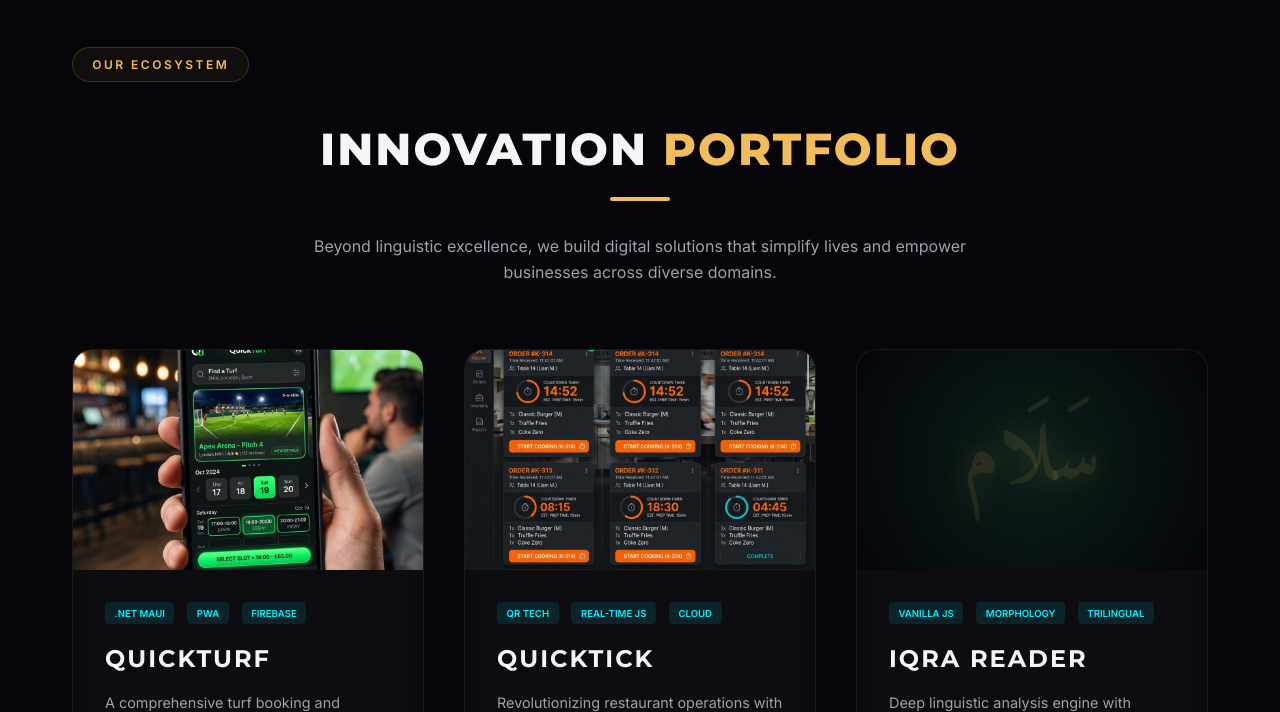
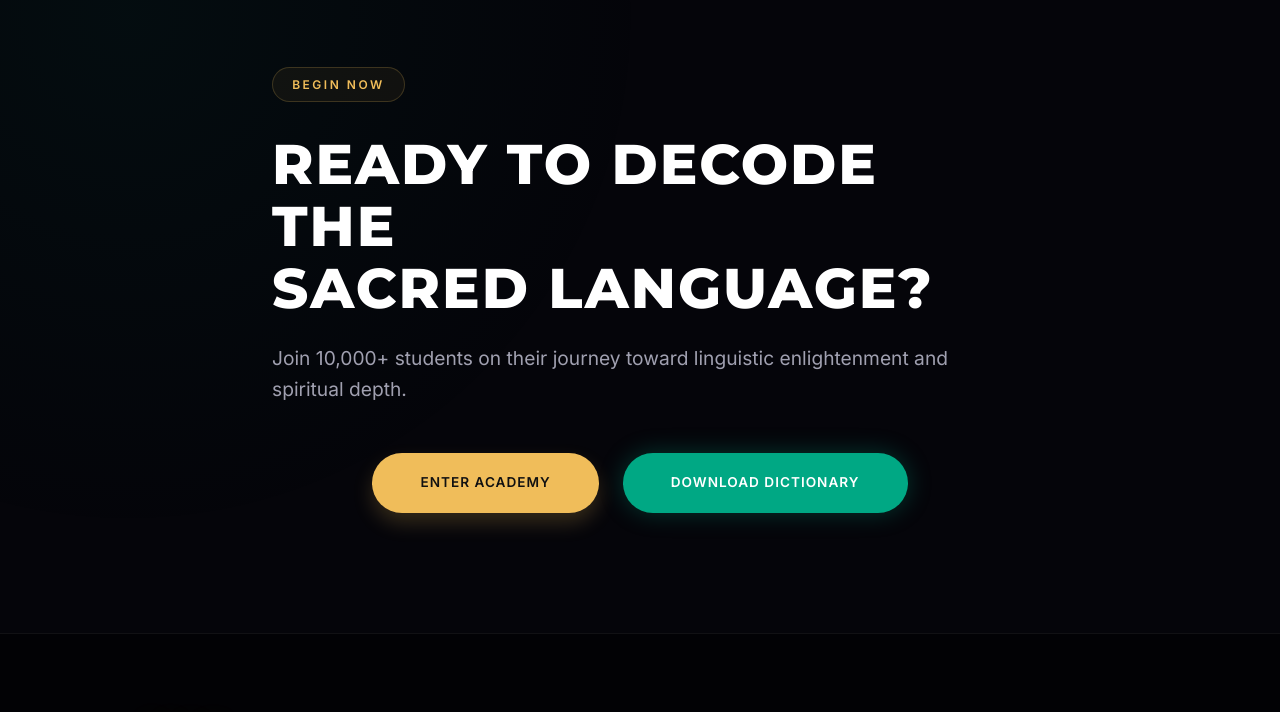
Before and after one commit to Sufiyankhan-creater/iqra-tech-redesign, a website: page index.html in a window 1280 px wide. Shown: the part 3650-4362 px from the top of the page. Drawn offline with nearby package versions, Linux system fonts and the light colour scheme.

Commit message:
Completely remove Innovation section and fix dictionary links with local PDF

```diff
--- a/index.html
+++ b/index.html
@@ -42,7 +42,7 @@
                 <li><a href="dictionary.html">Dictionary</a></li>
             </ul>
             <div class="nav-actions">
-                <a href="dictionary.html" class="btn btn-teal hide-mobile" style="padding: 0.6rem 1.5rem; font-size: 0.7rem;">Download PDF</a>
+                <a href="assets/dictionary.pdf" class="btn btn-teal hide-mobile" style="padding: 0.6rem 1.5rem; font-size: 0.7rem;">Download PDF</a>
                 <button id="mobile-menu-btn" class="mobile-menu-toggle">
                     <span></span>
                     <span></span>
@@ -201,77 +201,6 @@
         </div>
     </section>
 
-    <!-- Innovation Portfolio Section -->
-    <section id="portfolio" class="portfolio-section reveal">
-        <div class="container">
-            <div class="subtitle-badge">Our Ecosystem</div>
-            <h2 class="section-title">Innovation <span>Portfolio</span></h2>
-            <p class="section-subtitle" style="text-align: center; color: var(--text-muted); margin-bottom: 4rem; max-width: 700px; margin-left: auto; margin-right: auto;">
-                Beyond linguistic excellence, we build digital solutions that simplify lives and empower businesses across diverse domains.
-            </p>
-
-            <div class="portfolio-grid">
-                <!-- QuickTurf -->
-                <div class="project-card glass-card">
-                    <div class="project-img">
-                        <img src="assets/projects/quickturf.png" alt="QuickTurf Mockup">
-                        <div class="project-overlay">
-                            <a href="https://github.com/Sufiyankhan-creater/QuickTurf" class="btn btn-teal" target="_blank">View Project</a>
-                        </div>
-                    </div>
-                    <div class="project-info">
-                        <div class="tech-stack">
-                            <span>.NET MAUI</span>
-                            <span>PWA</span>
-                            <span>Firebase</span>
-                        </div>
-                        <h3>QuickTurf</h3>
-                        <p>A comprehensive turf booking and management system for real-time slot allocation and payments.</p>
-                    </div>
-                </div>
-
-                <!-- QuickTick -->
-                <div class="project-card glass-card">
-                    <div class="project-img">
-                        <img src="assets/projects/quicktick.png" alt="QuickTick Mockup">
-                        <div class="project-overlay">
-                            <a href="https://github.com/Sufiyankhan-creater/QuickTick" class="btn btn-teal" target="_blank">Explore Dashboard</a>
-                        </div>
-                    </div>
-                    <div class="project-info">
-                        <div class="tech-stack">
-                            <span>QR Tech</span>
-                            <span>Real-time JS</span>
-                            <span>Cloud</span>
-                        </div>
-                        <h3>QuickTick</h3>
-                        <p>Revolutionizing restaurant operations with a seamless QR-based ordering engine and kitchen dashboard.</p>
-                    </div>
-                </div>
-
-                <!-- Iqra Tech Reader (Current) -->
-                <div class="project-card glass-card">
-                    <div class="project-img">
-                        <div class="iqra-preview-box">
-                            <span class="arabic-shadow">سَلَام</span>
-                            <div class="project-overlay">
-                                <a href="quran.html" class="btn btn-teal">Read Quran</a>
-                            </div>
-                        </div>
-                    </div>
-                    <div class="project-info">
-                        <div class="tech-stack">
-                            <span>Vanilla JS</span>
-                            <span>Morphology</span>
-                            <span>Trilingual</span>
-                        </div>
-                        <h3>Iqra Reader</h3>
-                        <p>Deep linguistic analysis engine with interactive morphological root mapping and academy.</p>
-                    </div>
-                </div>
-            </div>
-        </div>
-    </section>
 
     <!-- Community CTA Section -->
     <section class="cta-section reveal" style="padding: 120px 0; background: radial-gradient(circle at 10% 10%, rgba(0, 168, 132, 0.05) 0%, transparent 40%);">
@@ -281,7 +210,7 @@
             <p style="color: var(--text-muted); font-size: 1.2rem; margin-bottom: 3rem;">Join 10,000+ students on their journey toward linguistic enlightenment and spiritual depth.</p>
             <div style="display: flex; justify-content: center; gap: 1.5rem;">
                 <a href="academy.html" class="btn btn-primary" style="padding: 1.2rem 3rem;">Enter Academy</a>
-                <a href="dictionary.html" class="btn btn-teal" style="padding: 1.2rem 3rem;">Download Dictionary</a>
+                <a href="assets/dictionary.pdf" class="btn btn-teal" style="padding: 1.2rem 3rem;">Download Dictionary</a>
             </div>
         </div>
     </section>
--- a/style.css
+++ b/style.css
@@ -1289,108 +1289,6 @@ footer {
     animation: voice-spin 1.2s linear infinite;
 }
 
-/* ========================================
-   Innovation Portfolio Styles
-   ======================================== */
-.portfolio-section {
-    padding-bottom: 120px;
-}
-
-.portfolio-grid {
-    display: grid;
-    grid-template-columns: repeat(auto-fit, minmax(320px, 1fr));
-    gap: 2.5rem;
-}
-
-.project-card {
-    padding: 0;
-    overflow: hidden;
-    display: flex;
-    flex-direction: column;
-}
-
-.project-img {
-    height: 220px;
-    position: relative;
-    overflow: hidden;
-    background: #000;
-}
-
-.project-img img {
-    width: 100%;
-    height: 100%;
-    object-fit: cover;
-    transition: var(--transition);
-}
-
-.iqra-preview-box {
-    width: 100%;
-    height: 100%;
-    display: flex;
-    justify-content: center;
-    align-items: center;
-    background: radial-gradient(circle at center, #0a1f1a, #05050a);
-}
-
-.arabic-shadow {
-    font-family: 'Amiri', serif;
-    font-size: 5rem;
-    color: rgba(240, 189, 90, 0.1);
-    text-shadow: 0 0 30px rgba(240, 189, 90, 0.2);
-    user-select: none;
-}
-
-.project-overlay {
-    position: absolute;
-    top: 0; left: 0; width: 100%; height: 100%;
-    background: rgba(5, 5, 10, 0.7);
-    backdrop-filter: blur(5px);
-    display: flex;
-    justify-content: center;
-    align-items: center;
-    opacity: 0;
-    transition: var(--transition);
-}
-
-.project-card:hover .project-overlay {
-    opacity: 1;
-}
-
-.project-card:hover .project-img img {
-    transform: scale(1.1);
-}
-
-.project-info {
-    padding: 2rem;
-}
-
-.tech-stack {
-    display: flex;
-    gap: 0.8rem;
-    margin-bottom: 1rem;
-}
-
-.tech-stack span {
-    font-size: 0.6rem;
-    padding: 0.2rem 0.6rem;
-    background: rgba(0, 242, 255, 0.1);
-    color: #00f2ff;
-    border-radius: 4px;
-    font-weight: 700;
-    text-transform: uppercase;
-}
-
-.project-info h3 {
-    font-size: 1.5rem;
-    margin-bottom: 0.8rem;
-    color: var(--text-white);
-}
-
-.project-info p {
-    font-size: 0.9rem;
-    color: var(--text-muted);
-    line-height: 1.6;
-}
 
 /* ========================================
    Mobile Navigation Styles
@@ -1570,14 +1468,6 @@ footer {
         font-size: 2rem;
     }
 
-    /* Portfolio */
-    #portfolio {
-        display: none;
-    }
-
-    .portfolio-grid {
-        grid-template-columns: 1fr;
-    }
 
     /* Academy Fixes */
     .academy-dashboard-bar {
```
Also changed, not shown: academy.html (+1 -1 lines), dictionary.html (+3 -3 lines), quran.html (+1 -1 lines), 1 other file.
